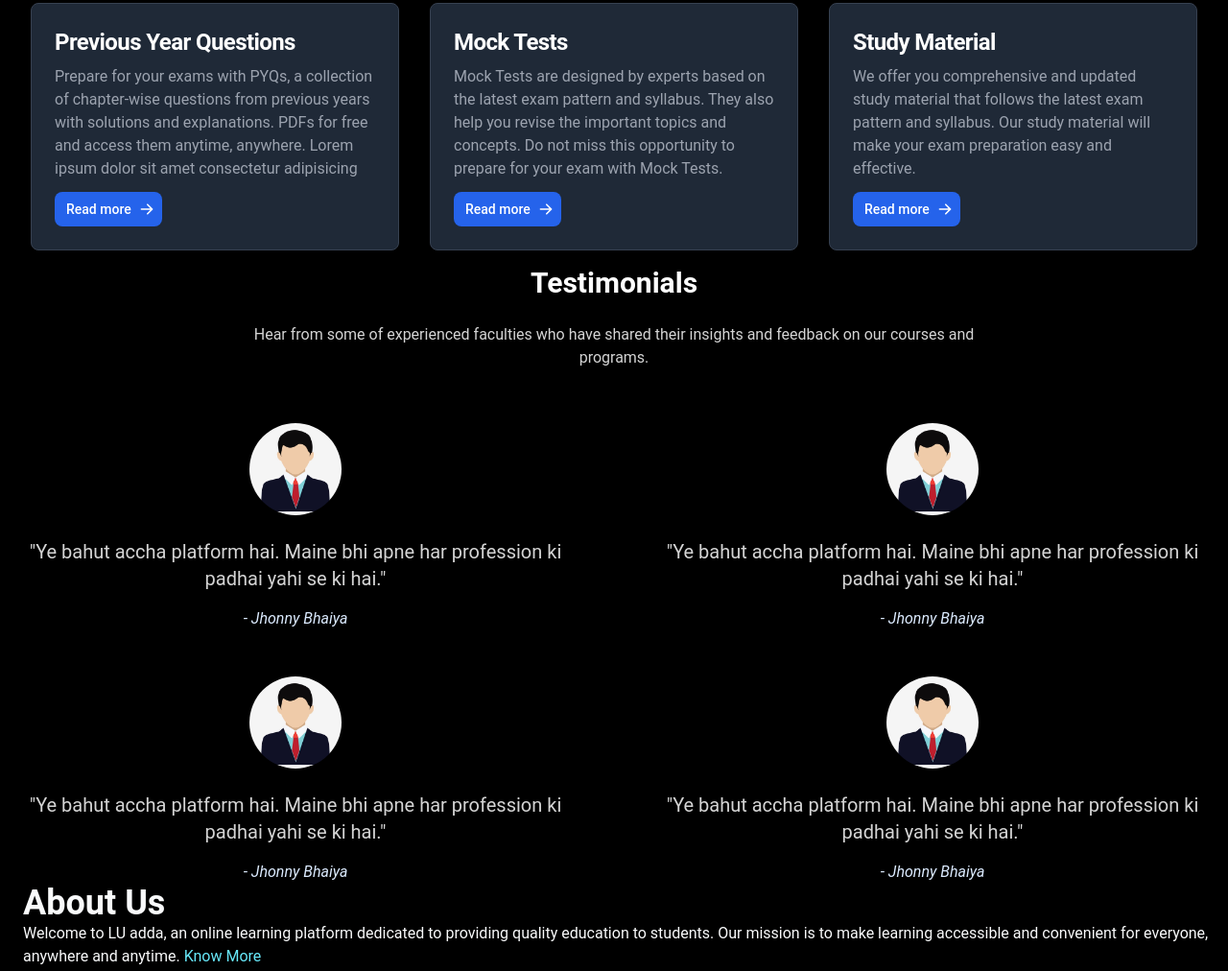
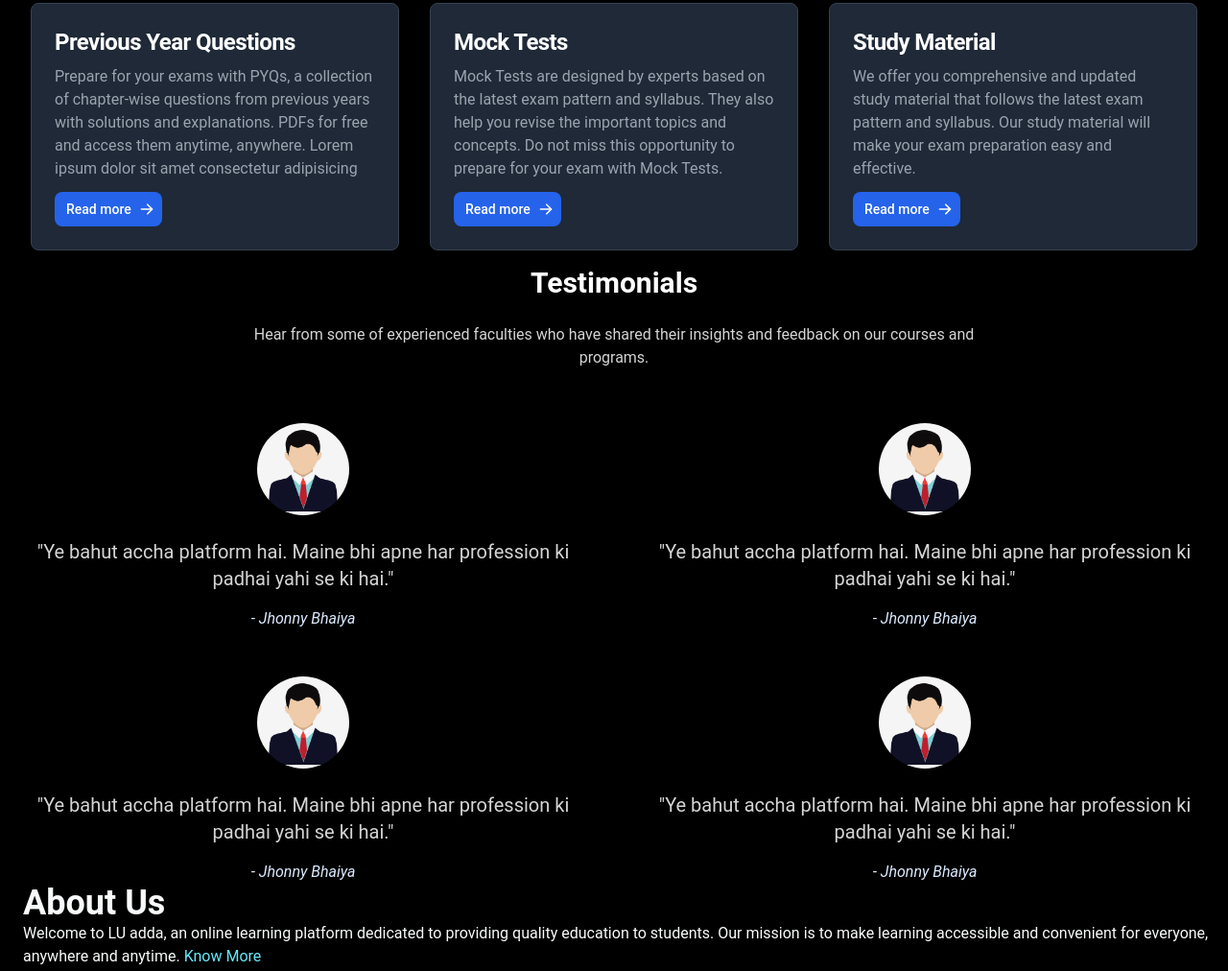
Before and after one commit to naimish-shuklaa/Luadd-.github.io, a plain HTML site: page index.html in a window 1280 px wide. Shown: the part 1166-2178 px from the top of the page at 96% size. Drawn offline with nearby package versions, Linux system fonts and the light colour scheme.

Commit message:
Update index.html
pl to px

```diff
--- a/index.html
+++ b/index.html
@@ -308,7 +308,7 @@
 
 
     <!-- Testimonial -->
-    <section  class="pl-4 mb-0">
+    <section  class="px-4 mb-0">
         <div class="mx-auto max-w-3xl text-center">
             <h3 class="mb-6 text-white text-3xl font-bold">Testimonials</h3>
             <p class="mb-6 pb-2 text-neutral-300 md:mb-12">
```
